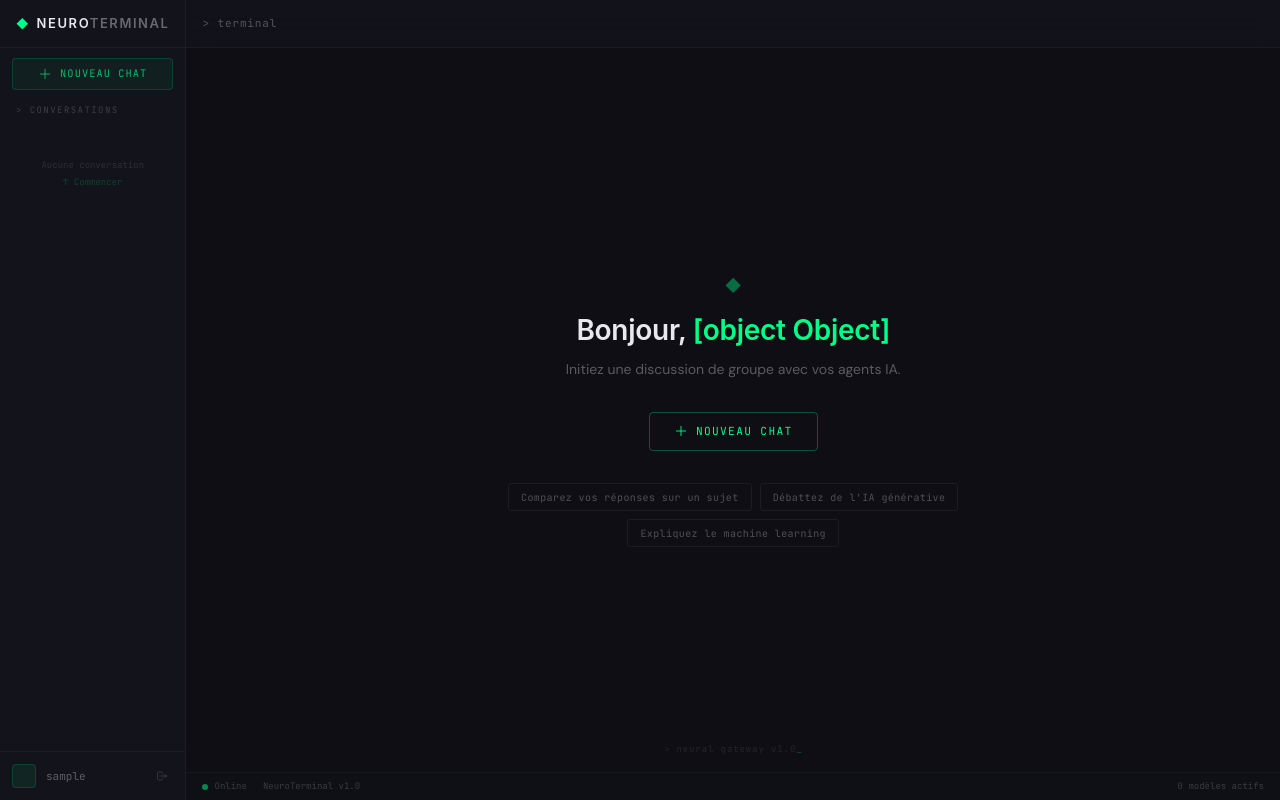
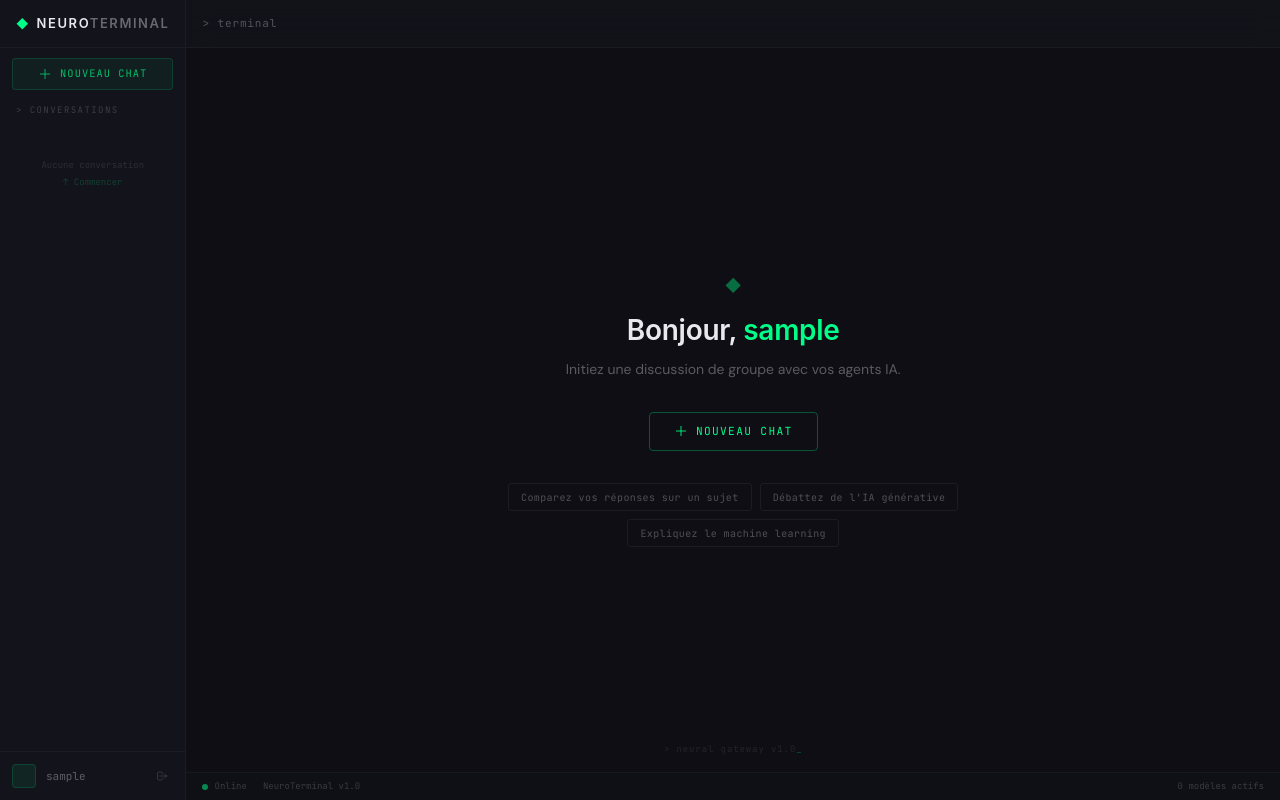
Before and after one commit to Qosip/projetangular, an Angular app: page / in a window 1280 px wide. Built offline with nearby package versions, Linux system fonts and the light colour scheme; sample sign-in values are in the browser's storage.

Commit message:
Feat : improving features

```diff
--- a/src/app/pages/home.ts
+++ b/src/app/pages/home.ts
@@ -17,7 +17,7 @@ import { RouterLink } from '@angular/router';
         <div class="home-header">
           <div class="home-symbol">◆</div>
           <h1 class="home-title">
-            Bonjour, <span class="home-username">{{ username() }}</span>
+            Bonjour, <span class="home-username">{{ username()?.username ?? 'Opérateur' }}</span>
           </h1>
           <p class="home-subtitle">
             Initiez une discussion de groupe avec vos agents IA.
```
